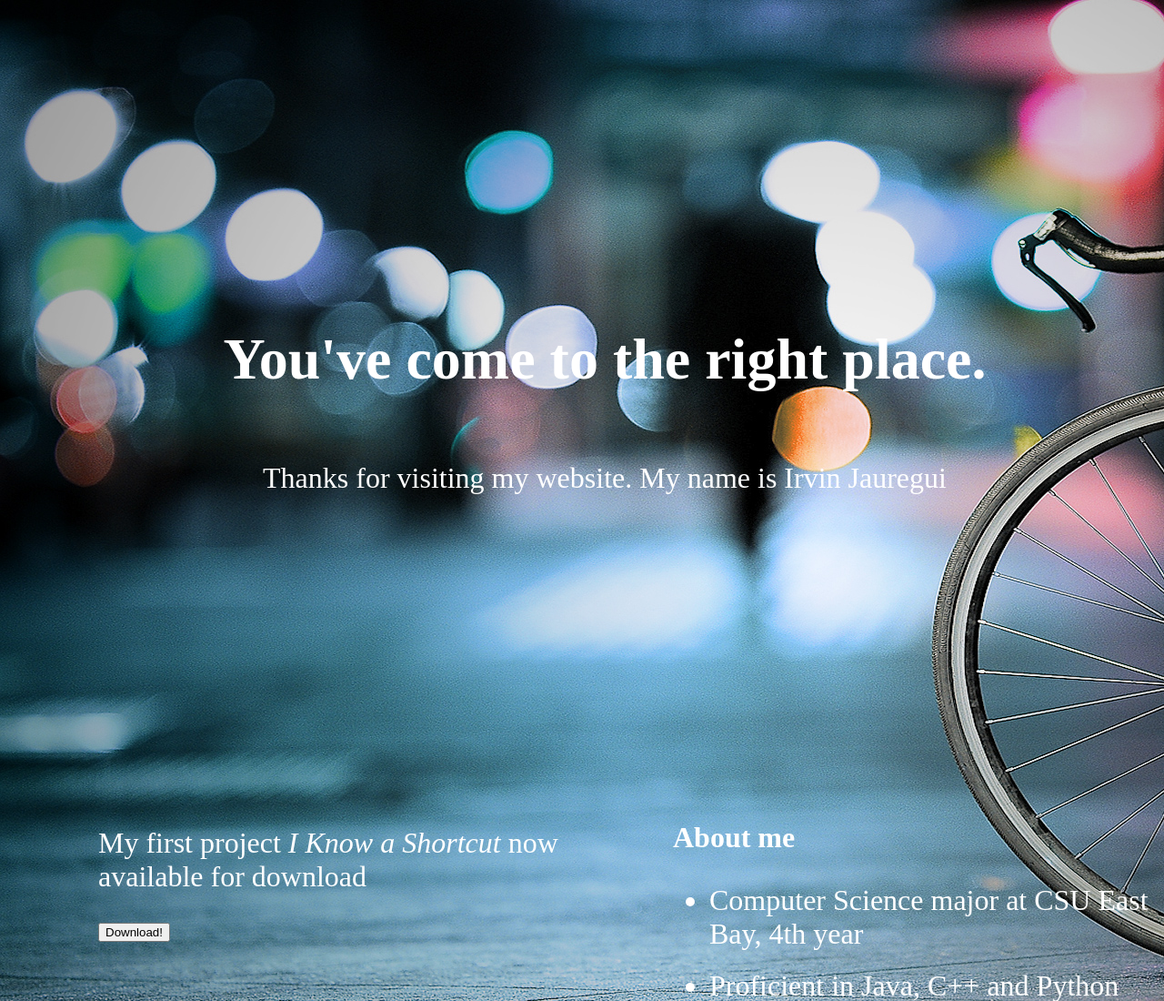
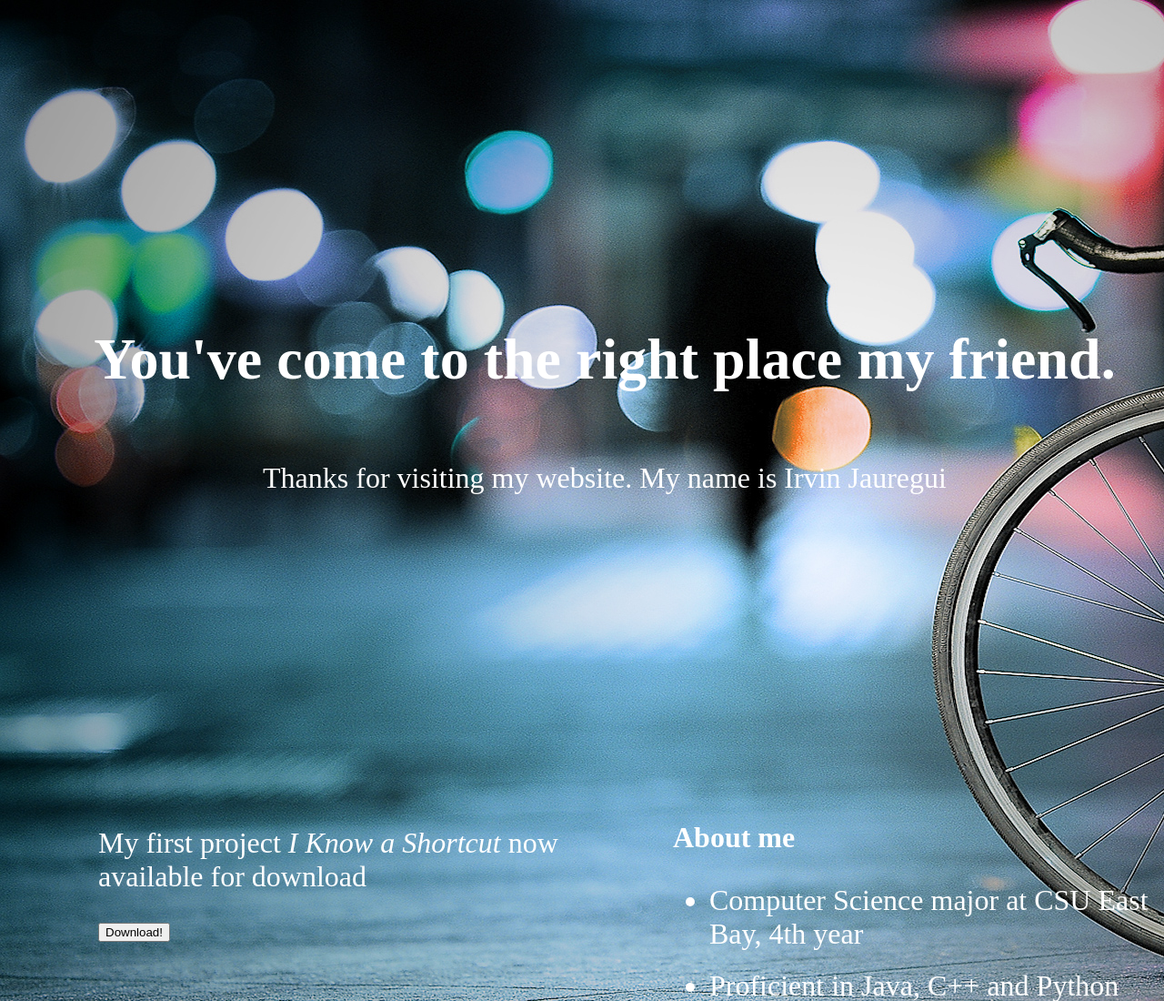
Before and after one commit to irvjau/website, a plain HTML site: page index.html in a window 1280 px wide. Shown: the top 1100 px of the page at 91% size. Drawn offline with Linux system fonts and the light colour scheme.

Commit message:
Update index.html

```diff
--- a/index.html
+++ b/index.html
@@ -9,7 +9,7 @@
 
 
     <div id="intro">
-      <h1>You've come to the right place.</h1>
+      <h1>You've come to the right place my friend.</h1>
 
     </div>
 
```
